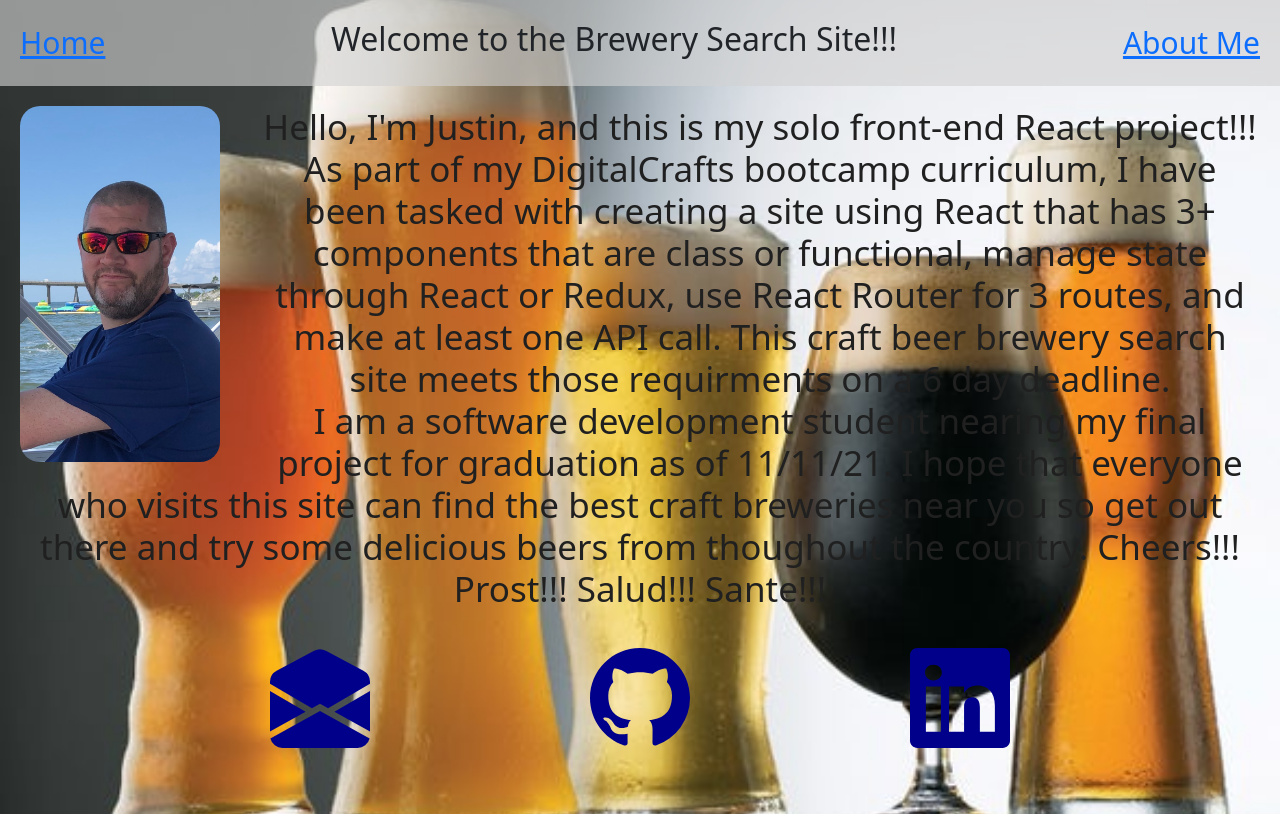
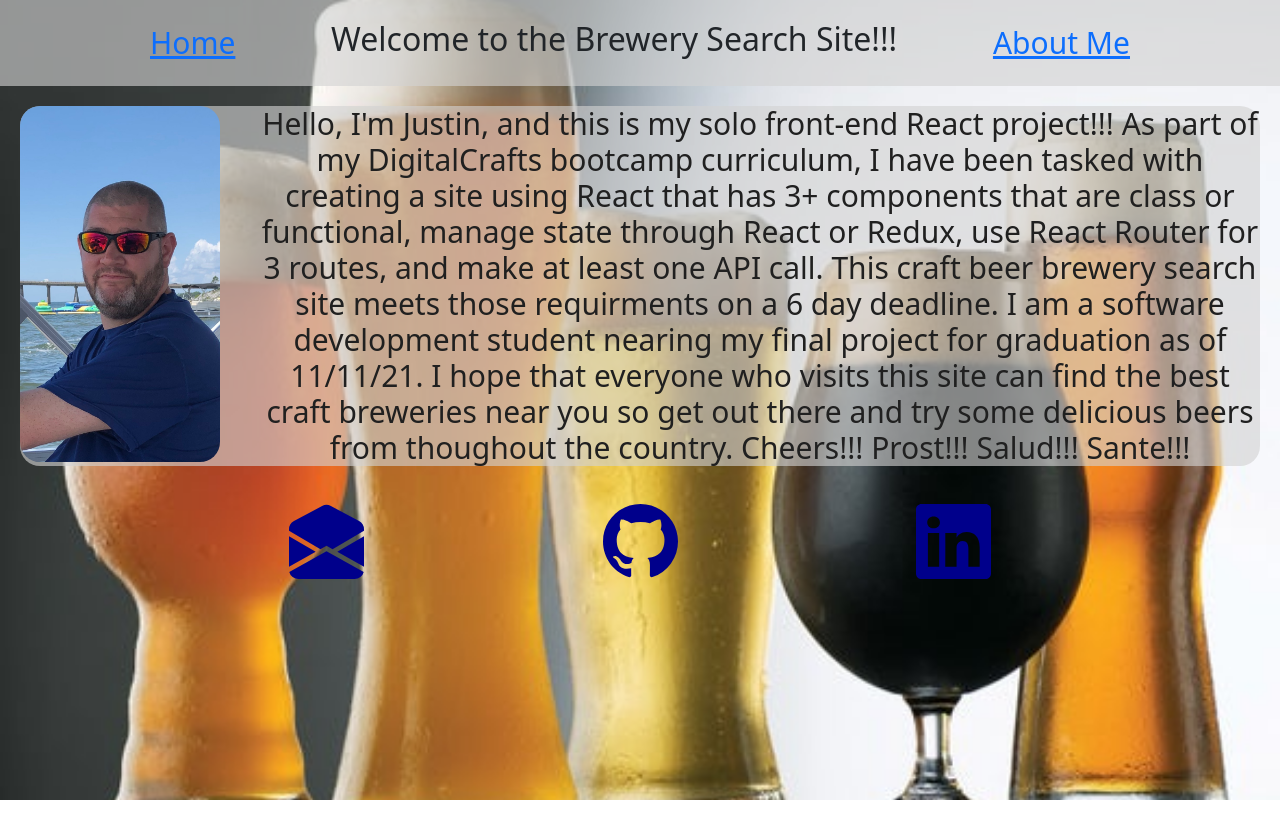
Before and after one commit to JGeho/React-Solo-Project, a React (Create React App) app in the folder my-app/: page /aboutme in a window 1280 px wide. Built offline with nearby package versions, Linux system fonts and the light colour scheme.

Commit message:
final changes

```diff
--- a/my-app/src/App.css
+++ b/my-app/src/App.css
@@ -26,7 +26,7 @@ html {
   display: flex;
   flex-direction: row;
   background-color: rgba(211, 211, 211, 0.623);
-  padding: 20px;
+  padding: 150px;
   top: 0;
   left: 0;
   position: fixed;
@@ -53,8 +53,10 @@ html {
 }
 
 .aboutbio {
-  font-size: 35px;
+  font-size: 30px;
+  border-radius: 20px;
   color: #202020;
+  background-color: rgba(211, 211, 211, 0.623);
 }
 
 .linkinfo {
@@ -65,8 +67,8 @@ html {
 }
 
 .icons {
-  width: 100px;
-  height: 100px;
+  width: 75px;
+  height: 75px;
   color: darkblue;
 }
 
--- a/my-app/src/components/Aboutme.js
+++ b/my-app/src/components/Aboutme.js
@@ -12,15 +12,15 @@ function Aboutme(props){
                 bootcamp curriculum, I have been tasked with creating a site using React that has 3+ components
                 that are class or functional, manage state through React or Redux, use React Router for 3 routes,
                 and make at least one API call.  This craft beer brewery search site meets those requirments on a
-                6 day deadline.<br></br>
+                6 day deadline.
                 I am a software development student nearing my final project for graduation as of 11/11/21.  I hope
                 that everyone who visits this site can find the best craft breweries near you so get out there and
                 try some delicious beers from thoughout the country.  Cheers!!! Prost!!! Salud!!! Sante!!!
             </h3>
             <ul className="linkinfo">
-                <li><a href="mailto:JGeho@gmail.com"><BsEnvelopeOpenFill className="icons"/></a></li>
-                <li className="icons"><a href="https://github.com/JGeho"><BsGithub className="icons"/></a></li>
-                <li className="icons"><a href="https://linkedin.com/in/justin-geho"><BsLinkedin className="icons"/></a></li>
+                <li><a href="mailto:JGeho@gmail.com" target="_blank" rel="noreferrer"><BsEnvelopeOpenFill className="icons"/></a></li>
+                <li className="icons"><a href="https://github.com/JGeho" target="_blank" rel="noreferrer"><BsGithub className="icons"/></a></li>
+                <li className="icons"><a href="https://linkedin.com/in/justin-geho" target="_blank" rel="noreferrer"><BsLinkedin className="icons"/></a></li>
             </ul>
         </div>
     );
--- a/my-app/src/components/Home.js
+++ b/my-app/src/components/Home.js
@@ -25,7 +25,7 @@ function Home(props) {
                 <input required maxLength ="5" minLength="5" onChange={(e)=> setAddress(e.target.value)} type="text" name="address" id="address" placeholder="Zip Code"></input>
                 <button type="submit">Search</button>
                 </form>
-            {!errorMessage ? <Results beerData={beerData}/> : <h2>Error with Zip {address}</h2>}
+            {!errorMessage ? <Results beerData={beerData}/> : <h2>Sorry! No Breweries in your Zip Code {address}</h2>}
         </div>
     );
 }
```
